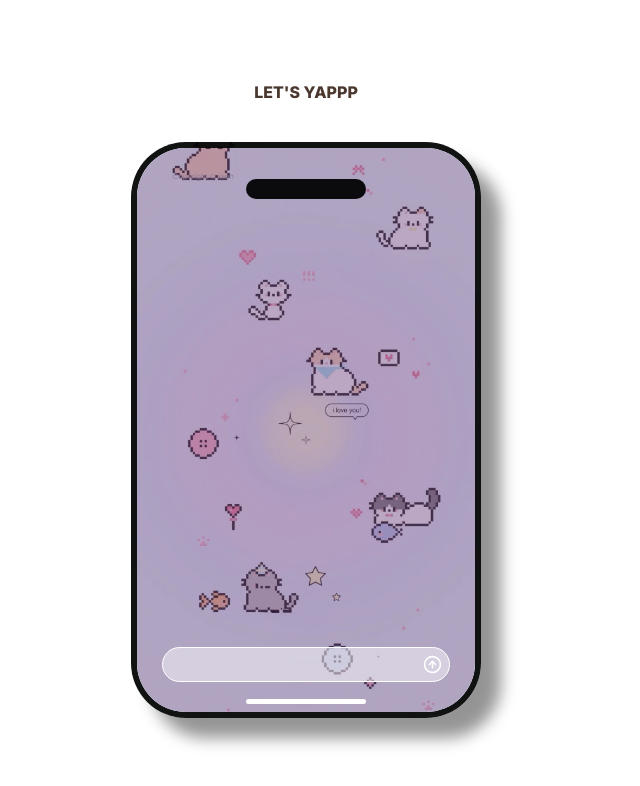
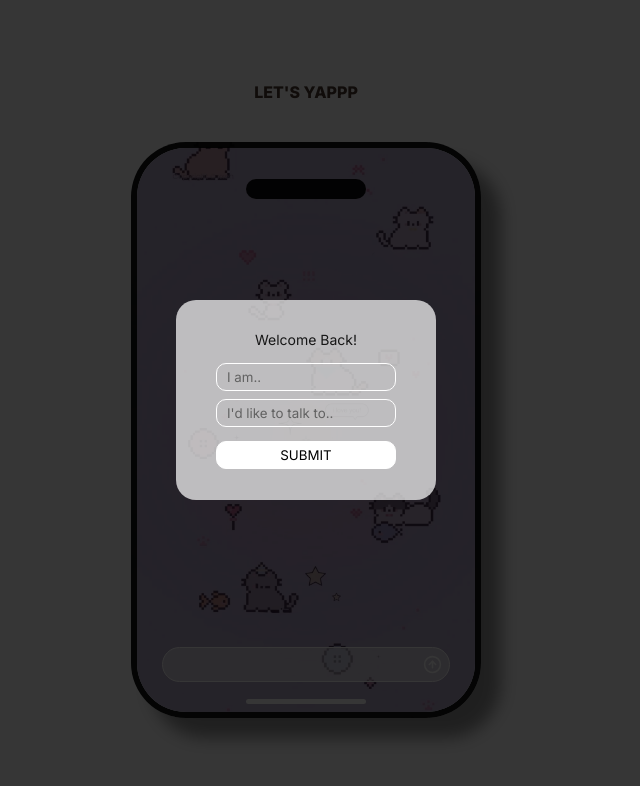
Before and after one commit to apr-ryu/chat-app, a Next.js app: page / in a window 1280 px wide. Shown: the top 786 px of the page, without its empty margins (334-974 px from the left). Built offline with nearby package versions, Linux system fonts and the light colour scheme; no server answers.

Commit message:
✨ FEAT : add sender and recipient input fields

```diff
--- /dev/null
+++ b/app/components/Login.jsx
@@ -0,0 +1,36 @@
+"use client";
+
+import "./Login.scss";
+import { useEffect, useRef, useState, useCallback, use } from "react";
+
+export default function Login({ setSender, setRecipient }) {
+  const senderName = useRef(null);
+  const recipientName = useRef(null);
+  const handleOnClick = (sender, recipient) => {
+    if (sender.value && recipient.value) {
+      setSender(sender.value);
+      setRecipient(recipient.value);
+    }
+  };
+
+  return (
+    <div id="login">
+      <div className="wrapper">
+        <p>Welcome Back!</p>
+        <input ref={senderName} type="text" placeholder="I am.." />
+        <input
+          ref={recipientName}
+          type="text"
+          placeholder="I'd like to talk to.."
+        />
+        <button
+          onClick={() => {
+            handleOnClick(senderName.current, recipientName.current);
+          }}
+        >
+          SUBMIT
+        </button>
+      </div>
+    </div>
+  );
+}
--- /dev/null
+++ b/app/components/Login.scss
@@ -0,0 +1,54 @@
+#login {
+  width: 100vw;
+  height: 100vh;
+  background-color: rgba(0, 0, 0, 0.788);
+  position: absolute;
+  top: 0;
+  left: 0;
+  z-index: 100000000;
+  display: flex;
+  justify-content: center;
+  align-items: center;
+  font-size: 14px;
+  box-shadow: 0px 0px 2px 0px rgba(80, 70, 60, 0.15);
+  font-weight: 400;
+  .wrapper {
+    display: flex;
+    justify-content: center;
+    align-items: center;
+    flex-direction: column;
+    border-radius: 20px;
+    background-color: #ffffffb3;
+    width: 65%;
+    max-width: 260px;
+    height: 200px;
+    padding: 40px;
+
+    input {
+      border: none;
+      border: 1.5px solid #ffffff;
+      border-radius: 10px;
+      background-color: transparent;
+      width: 100%;
+      padding: 5px 10px;
+      margin: 4px;
+      &:first-of-type {
+        margin-top: 15px;
+      }
+      &::placeholder {
+        color: rgb(98, 98, 98) !important;
+      }
+    }
+    button {
+      border: none;
+      border: 1.5px solid #ffffff;
+      border-radius: 10px;
+      background-color: transparent;
+      margin-top: 10px;
+      cursor: pointer;
+      padding: 5px 10px;
+      background-color: #ffffff;
+      width: 100%;
+    }
+  }
+}
--- a/app/components/Messanger.scss
+++ b/app/components/Messanger.scss
@@ -1,4 +1,4 @@
-.wrapper {
+#messenger {
   border-radius: 55px;
   padding: 25px;
   height: 72vh;
--- a/app/components/Messenger.jsx
+++ b/app/components/Messenger.jsx
@@ -4,7 +4,7 @@ import "./Messanger.scss";
 import { FiArrowUpCircle } from "react-icons/fi";
 import { useEffect, useRef, useState, useCallback, use } from "react";
 
-export default function Messanger() {
+export default function Messanger({ sender, recipient }) {
   const CryptoJS = require("crypto-js");
   const wsRef = useRef(null);
   const input = useRef("");
@@ -69,7 +69,7 @@ export default function Messanger() {
   };
 
   return (
-    <div className="wrapper">
+    <div id="messenger" className="wrapper">
       <div className="bg-overlay">
         <div></div>
       </div>
--- a/app/page.jsx
+++ b/app/page.jsx
@@ -1,11 +1,25 @@
 "use client";
+
+import { useEffect, useRef, useState, useCallback, use } from "react";
+
 import Messanger from "./components/Messenger";
+import Login from "./components/Login";
 
 export default function Home() {
+  const [sender, setSender] = useState(null);
+  const [recipient, setRecipient] = useState(null);
+
+  useEffect(() => {
+    console.log(sender);
+  }, [sender, recipient]);
+
   return (
     <div className={`page`}>
       <p className="title">{"LET'S YAPPP"}</p>
-      <Messanger />
+      {!sender && !recipient && (
+        <Login setSender={setSender} setRecipient={setRecipient} />
+      )}
+      <Messanger sender={sender} recipient={recipient} />
     </div>
   );
 }
```
